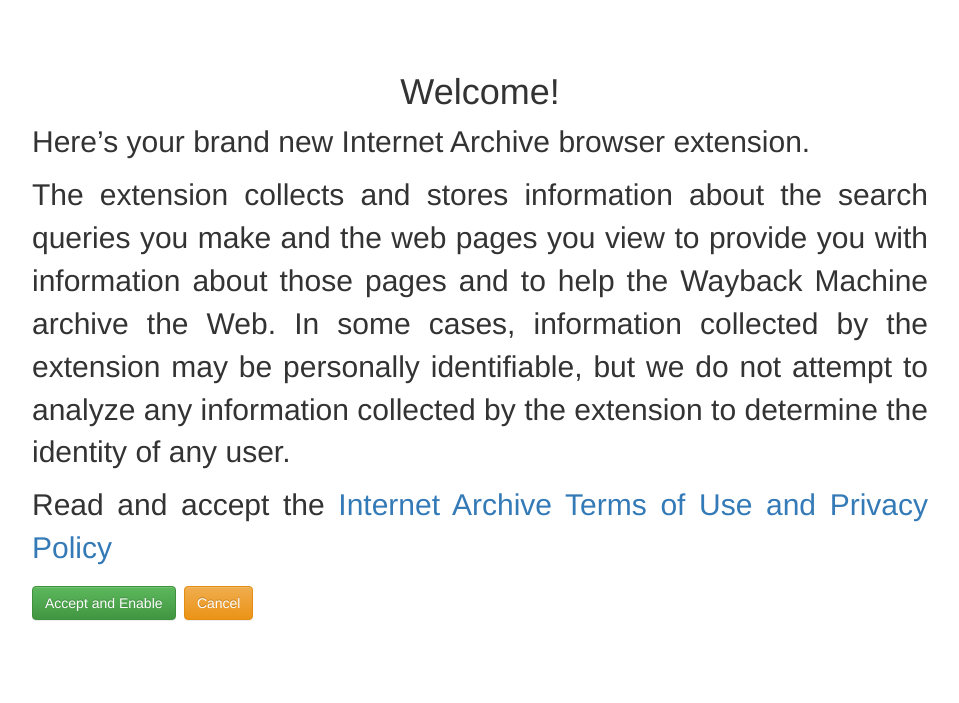
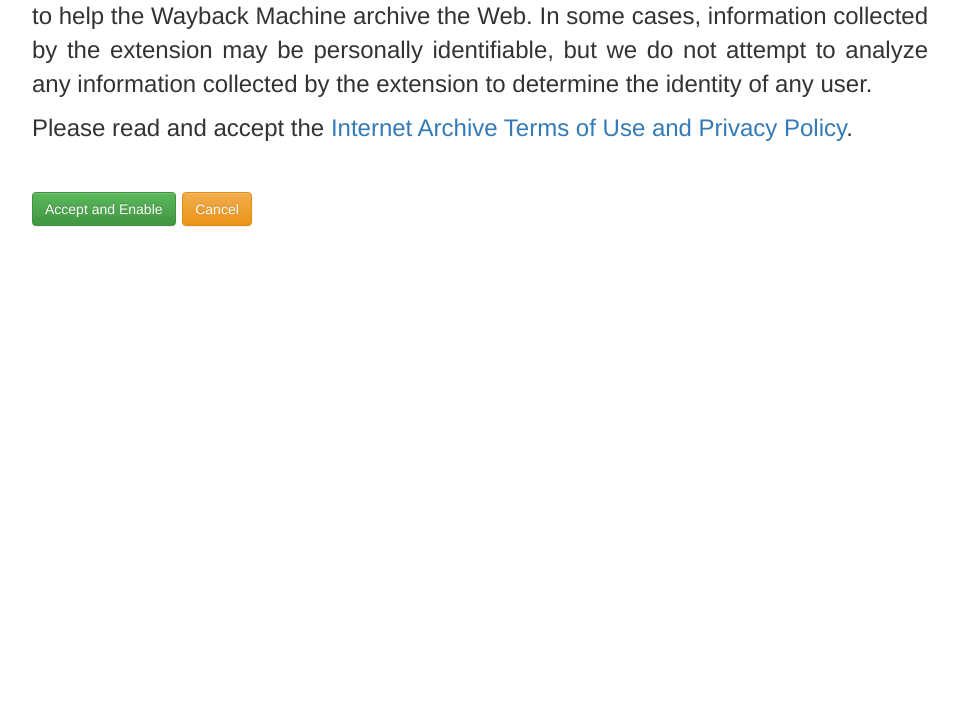
Before and after one commit to internetarchive/wayback-machine-webextension, a PHP site: page /welcome.html in a window 1280 px wide. Shown: the part 401-1104 px from the top of the page, without its empty margins (160-1119 px from the left). After the commit the page ends 628 px from the top, so only its background shows below. Run offline with PHP 8.4, Linux system fonts and the light colour scheme.

Commit message:
webpage icons and changes to welcome page

```diff
--- a/about.html
+++ b/about.html
@@ -4,13 +4,13 @@
   <meta content="utf-8" http-equiv="encoding">
   <link rel="stylesheet" type="text/css" href="css/style.css">
   <link rel="stylesheet" type="text/css" href="css/common.css">
-  <link rel="icon" href="images/toolbar/toolbar-icon-archive32.png">
+  <link rel="icon" type="image/png" href="images/toolbar/toolbar-icon-archive32.png">
   <title>About</title>
 </head>
 <body>
   <div class="container">
     <div class="about-header">
-      <img src="images/app-icon/app-icon128.png" style="height:64px">
+      <img src="images/app-icon/app-icon128.png" alt="App Icon" style="height:64px">
       <h1 class="underlined">The Official Wayback Machine Extension</h1>
     </div>
 
--- a/booklist.html
+++ b/booklist.html
@@ -3,11 +3,11 @@
 <head>
   <meta content="text/html;charset=utf-8" http-equiv="Content-Type">
   <meta content="utf-8" http-equiv="encoding">
-  <title>Books Cited by Wikipedia</title>
-
   <link rel="stylesheet" type="text/css" href="css/style.css">
   <link rel="stylesheet" type="text/css" href="css/common.css">
   <link rel="stylesheet" type="text/css" href="css/booklist.css">
+  <link rel="icon" type="image/png" href="images/toolbar/toolbar-icon-archive32.png">
+  <title>Books Cited by Wikipedia</title>
 </head>
 <body>
   <!-- <table width="100%" style="max-height: 200px; ">
--- a/context.html
+++ b/context.html
@@ -7,6 +7,7 @@
     <link rel="stylesheet" type="text/css" href="css/common.css">
     <link rel="stylesheet" type="text/css" href="css/context.css">
     <link rel="stylesheet" type="text/css" href="css/domaintools.css">
+    <link rel="icon" type="image/png" href="images/toolbar/toolbar-icon-archive32.png">
     <script src="scripts/build.js"></script>
     <script src="scripts/utils.js"></script>
     <script src="scripts/jquery.awesomeCloud-0.2.js"></script>
@@ -15,11 +16,8 @@
     <script src="scripts/overview.js"></script>
     <script src="scripts/annotation.js"></script>
     <script src="scripts/tagcloud.js"></script>
-    <title>
-        All Context Screen
-    </title>
+    <title>All Context Screen</title>
 </head>
-
 <body>
   <!-- Tab links -->
     <div class="container-fluid">
--- a/css/welcome.css
+++ b/css/welcome.css
@@ -1,11 +1,12 @@
+
 body {
-    font-size: 30px;
+    font-size: 24px;
     text-align: left;
-    margin-top: 100px;
+    margin-top: 2em;
 }
 
 #header {
-    font-size: 40px;
+    font-size: 30px;
     text-align: center;
 }
 
--- a/doi.html
+++ b/doi.html
@@ -5,13 +5,12 @@
         <link rel="stylesheet" type="text/css" href="css/style.css">
         <link rel="stylesheet" type="text/css" href="css/doi.css">
         <link rel="stylesheet" type="text/css" href="css/common.css">
+        <link rel="icon" type="image/png" href="images/toolbar/toolbar-icon-archive32.png">
         <script src="scripts/build.js"></script>
         <script src="scripts/utils.js"></script>
         <script src="scripts/doi.js"></script>
         <script src="scripts/doi_loader.js"></script>
-        <title>
-            Scientific Publications
-        </title>
+        <title>Scientific Publications</title>
     </head>
     <body>
         <!-- <table width="100%" style="max-height: 200px;">
--- a/recommendations.html
+++ b/recommendations.html
@@ -7,6 +7,7 @@
   <link rel="stylesheet" href="css/style.css">
   <link rel="stylesheet" href="css/common.css">
   <link rel="stylesheet" href="css/recommendations.css">
+  <link rel="icon" type="image/png" href="images/toolbar/toolbar-icon-archive32.png">
 </head>
 <body>
   <div>
--- a/welcome.html
+++ b/welcome.html
@@ -3,25 +3,31 @@
   <head>
     <meta content="text/html;charset=utf-8" http-equiv="Content-Type">
     <meta content="utf-8" http-equiv="encoding">
-    <title>Welcome to the Internet Archive's Wayback Machine Extension!</title>
-    <link rel="icon" type="image/ico" href="images/icon.png" />
-
     <link rel="stylesheet" type="text/css" href="css/style.css">
     <link rel="stylesheet" type="text/css" href="css/common.css">
     <link rel="stylesheet" type="text/css" href="css/welcome.css">
-
+    <link rel="icon" type="image/png" href="images/toolbar/toolbar-icon-archive32.png">
+    <title>Welcome to the Internet Archive's Wayback Machine Extension!</title>
   </head>
   <body>
     <div id="container">
       <div id="header">
-        <h1>Internet <img src="images/icon.png" alt="Internet Archive"> Archive</h1>
+        <img src="images/logo.gif" style="height:100px"><br>
+        <h1>
+          Welcome to the Internet Archive's<br>
+          Wayback Machine<br>
+          Extension
+        </h1>
       </div>
       <br>
       <div id="content">
-        <h1>Welcome!</h1>
-        <p>Here’s your brand new Internet Archive browser extension.</p>
-        <p>The extension collects and stores information about the search queries you make and the web pages you view to provide you with information about those pages and to help the Wayback Machine archive the Web. In some cases, information collected by the extension may be personally identifiable, but we do not attempt to analyze any information collected by the extension to determine the identity of any user.</p>
-        <p>Read and accept the <a href="https://archive.org/about/terms.php">Internet Archive Terms of Use and Privacy Policy</a></p>
+        <p>
+          This extension collects and stores information about the search queries you make and the web pages you view to provide you with information about those pages and to help the Wayback Machine archive the Web. In some cases, information collected by the extension may be personally identifiable, but we do not attempt to analyze any information collected by the extension to determine the identity of any user.
+        </p>
+        <p>
+          Please read and accept the <a href="https://archive.org/about/terms.php">Internet Archive Terms of Use and Privacy Policy</a>.
+        </p>
+        <br>
         <button type="submit" name="acceptTerms" id="accept" class="btn btn-success">
           <span>Accept and Enable</span>
         </button>
```
